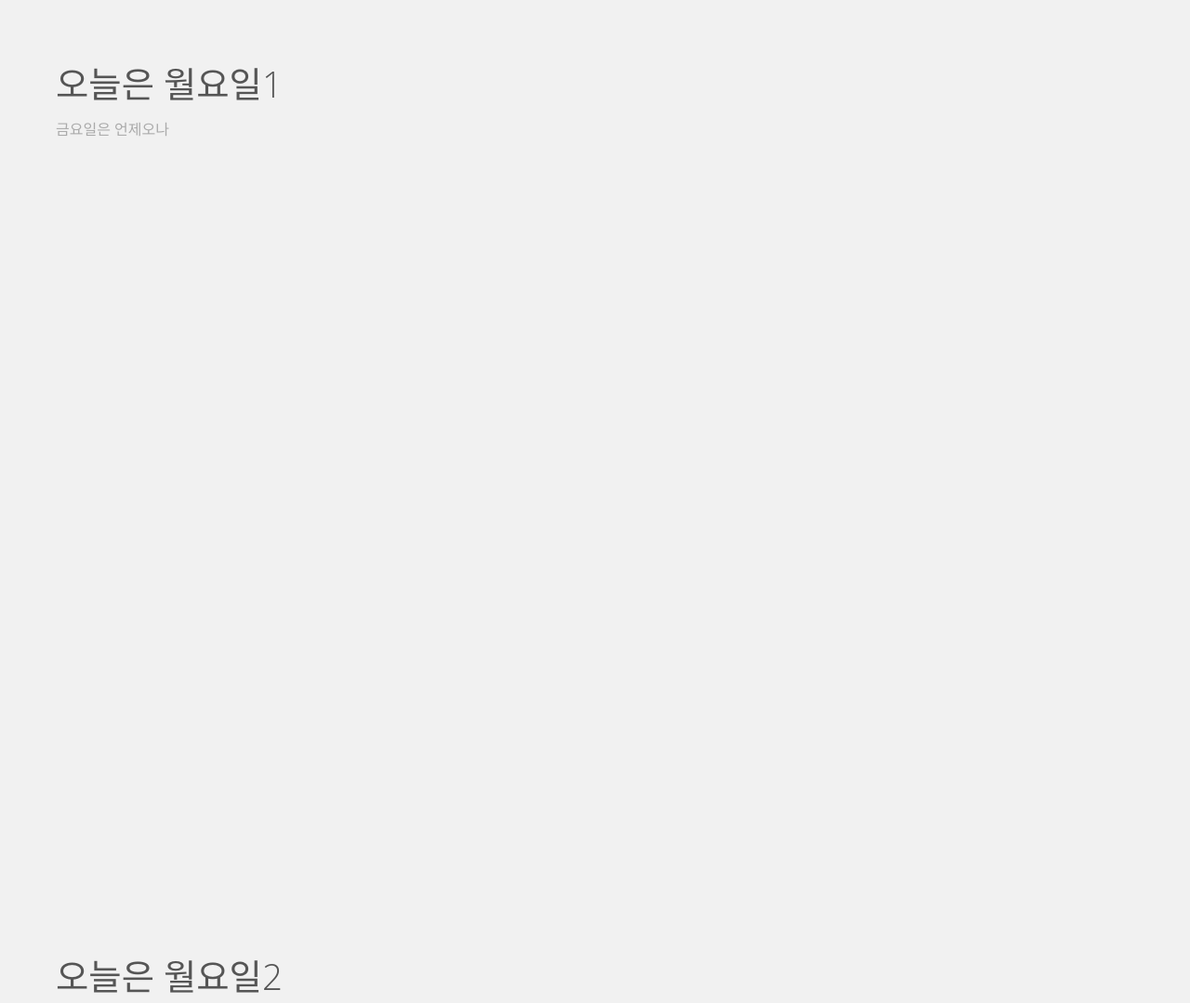
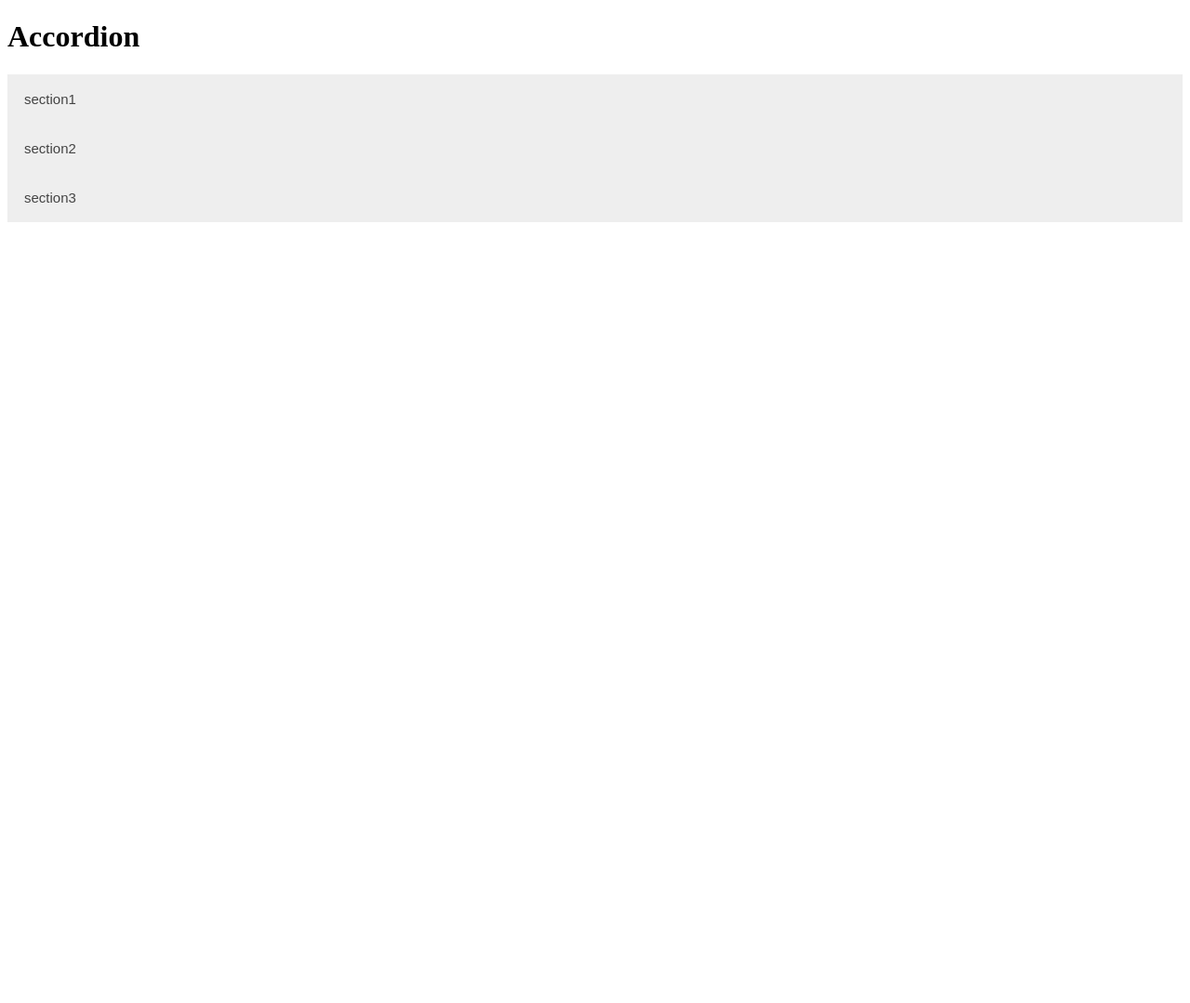
Before and after one commit to P9King/1114, a plain HTML site: page index.html in a window 1280 px wide. Shown: the top 1079 px of the page at 93% size. After the commit the page ends 800 px from the top, so only its background shows below. Drawn offline with nearby package versions, Linux system fonts and the light colour scheme.

Commit message:
second commit

```diff
--- a/index.html
+++ b/index.html
@@ -5,118 +5,97 @@
     <meta http-equiv="X-UA-Compatible" content="IE=edge">
     <meta name="viewport" content="width=device-width, initial-scale=1.0">
     <title>Document</title>
-    <script type="text/javascript" src="http://code.jquery.com/jquery-latest.js"></script>
 
-    <!-- 1114-001스타일시트 -->
     <style>
-        body {
-	margin: 0;
-	padding: 0;
-	font-family: "Open Sans", sans-serif;
-	background-color: #f1f1f1;
-	color: #555;
-}
-h1, h2, h3, h4, h5, h6, p {
-	margin: 0;
-	padding: 0;
-}
-section {
-	/* height: 200px; *//* jQuery test height */
-	height: 900px;
-}
-section h1 {
-	margin: 60px 0 10px 60px;
-	font-size: 2.4em;
-	font-weight: 300;
-	opacity: 0;
-	transform: translateX(-100px);
-	transition: opacity 0.4s, transform 0.6s;
-}
-section p {
-	margin-left: 60px;
-	color: #aaa;
-	opacity: 0;
-	transform: translateX(-100px);
-	transition: opacity 0.4s, transform 0.6s;
-	transition-delay: 0.4s;
-}
-section.active h1,
-section.active p {
-	opacity: 1;
-	transform: translateX(0);
-}
-    </style>
+        .accordion {
+          background-color: #eee;
+          color: #444;
+          cursor: pointer;
+          padding: 18px;
+          width: 100%;
+          border: none;
+          text-align: left;
+          outline: none;
+          font-size: 15px;
+          transition: 0.4s;
+        }
+
+        .active, .accordion:hover {
+          background-color: #ccc;
+        }
+
+        .panel {
+          padding: 0 18px;
+          display: none;
+          background-color: white;
+          overflow: hidden;
+        }
+        </style>
+
 
 </head>
-<body>
-
-<div class="container">
-    <section id="page1">
-        <h1>오늘은 월요일1</h1>
-        <p>금요일은 언제오나</p>
-    </section>
-    <section id="page2">
-        <h1>오늘은 월요일2</h1>
-        <p>금요일은 언제오나</p>
-    </section>
-    <section id="page3">
-        <h1>오늘은 월요일3</h1>
-        <p>금요일은 언제오나</p>
-    </section>
-    <section id="page4">
-        <h1>오늘은 월요일4</h1>
-        <p>금요일은 언제오나</p>
-    </section>
-    <section id="page5">
-        <h1>오늘은 월요일5</h1>
-        <p>금요일은 언제오나</p>
-    </section>
-    <section id="page6">
-        <h1>오늘은 월요일6</h1>
-        <p>금요일은 언제오나</p>
-    </section>
-
-
-</div>
-    <script>
-        setTimeout(function(){
-            $("body, html").animate({scrollTop:0},600,function(){
-                $("#page1").addClass("acitive");
-                $(window).scroll(function(){
-                    let t = $(this).scrollTop();
-                    if(t <= $("#page1").offset().top+300){
-                        $("#page1").addClass("active");
-                    }
-                    else if(t <= $("#page1").offset().top+300){
-                        $("#page1").addClass("active");
-                    }
-
-                    else if(t <= $("#page2").offset().top+300){
-                        $("#page2").addClass("active");
-                    }
-
-                    else if(t <= $("#page3").offset().top+300){
-                        $("#page3").addClass("active");
-                    }
-
-                    else if(t <= $("#page4").offset().top+300){
-                        $("#page4").addClass("active");
-                    }
-
-                    else if(t <= $("#page5").offset().top+300){
-                        $("#page5").addClass("active");
-                    }
-
-                    else if(t <= $("body, html").height()){
-                        $("#page6").addClass("active");
-                    }
 
 
 
-                })
-            })
-        },150);
+<body>
+    <h1>
+        Accordion
+    </h1>
+
+    <button class="accordion">section1</button>
+    <div class="panel">
+        <p>
+            Lorem ipsum dolor sit amet consectetur, adipisicing elit. Quae ad officiis deleniti provident quo aspernatur dicta totam dignissimos tempora eum, id, unde amet quibusdam quod molestias suscipit et, non in.
+        </p>
+    </div>
+
+    <button class="accordion">section2</button>
+    <div class="panel">
+
+
+        <p>
+            Lorem ipsum dolor sit amet consectetur, adipisicing elit. Quae ad officiis deleniti provident quo aspernatur dicta totam dignissimos tempora eum, id, unde amet quibusdam quod molestias suscipit et, non in.
+        </p>
+    </div>
+
+    <button class="accordion">section3</button>
+    <div class="panel">
+
+
+        <p>
+            Lorem ipsum dolor sit amet consectetur, adipisicing elit. Quae ad officiis deleniti provident quo aspernatur dicta totam dignissimos tempora eum, id, unde amet quibusdam quod molestias suscipit et, non in.
+        </p>
+    </div>
+
+
+    <script>
+        let acc =document.getElementsByClassName("accordion");
+        let i;
+
+        for(i = 0; i < acc.length; i++){
+            // acc.length는 길이가 아니라 갯수로 생각하고 3개임
+            acc[i].addEventListener("click", function()
+            // 첫번쨰 acc 는 첫 번쨰 섹션을 말하고 2는 두번쨰 섹션을 말함
+            {
+                this.classList.toggle("active");
+                //this니까 첫번째 두번째 세번째를 다 받아주지 ㅇㅇ
+                // 여긴 제이쿼리로, 클레스를 toggle(붙였다 뗐다 반응하게 하는)로 고쳐라(하라)
+                let panel = this.nextElementSibling;
+                //패널이 형제 요소들이랑 같이 움직여라 이 뜻같음
+                if(panel.style.display == "block"){
+                    panel.style.display = "none";
+                }else{
+                    panel.style.display = "block";
+                }
+            }
+          );
+            //acc i 번째에 이벤트 발생, onclick과 비슷
+        }
     </script>
 
 </body>
+
+
+
+
 </html>
```
